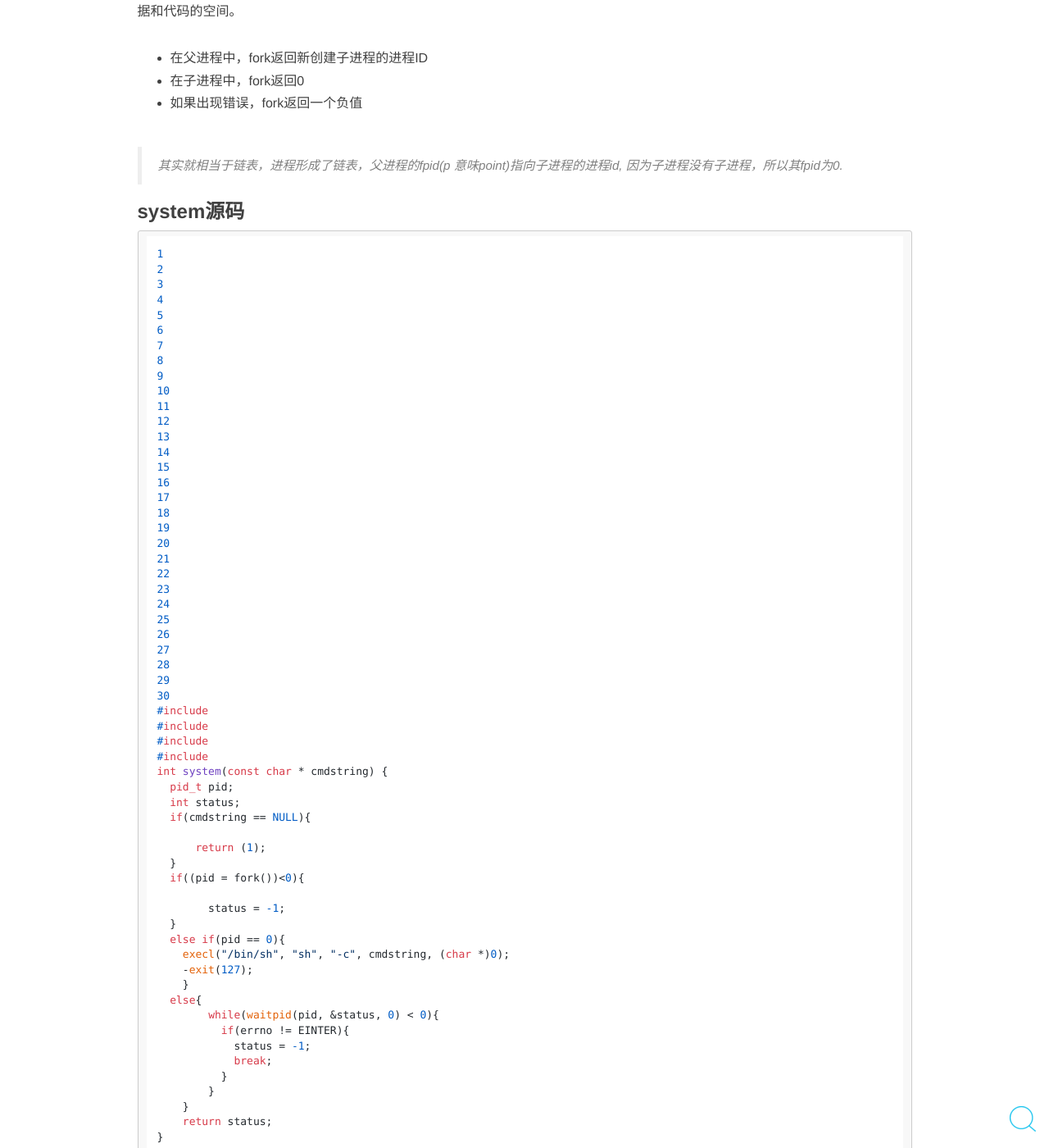
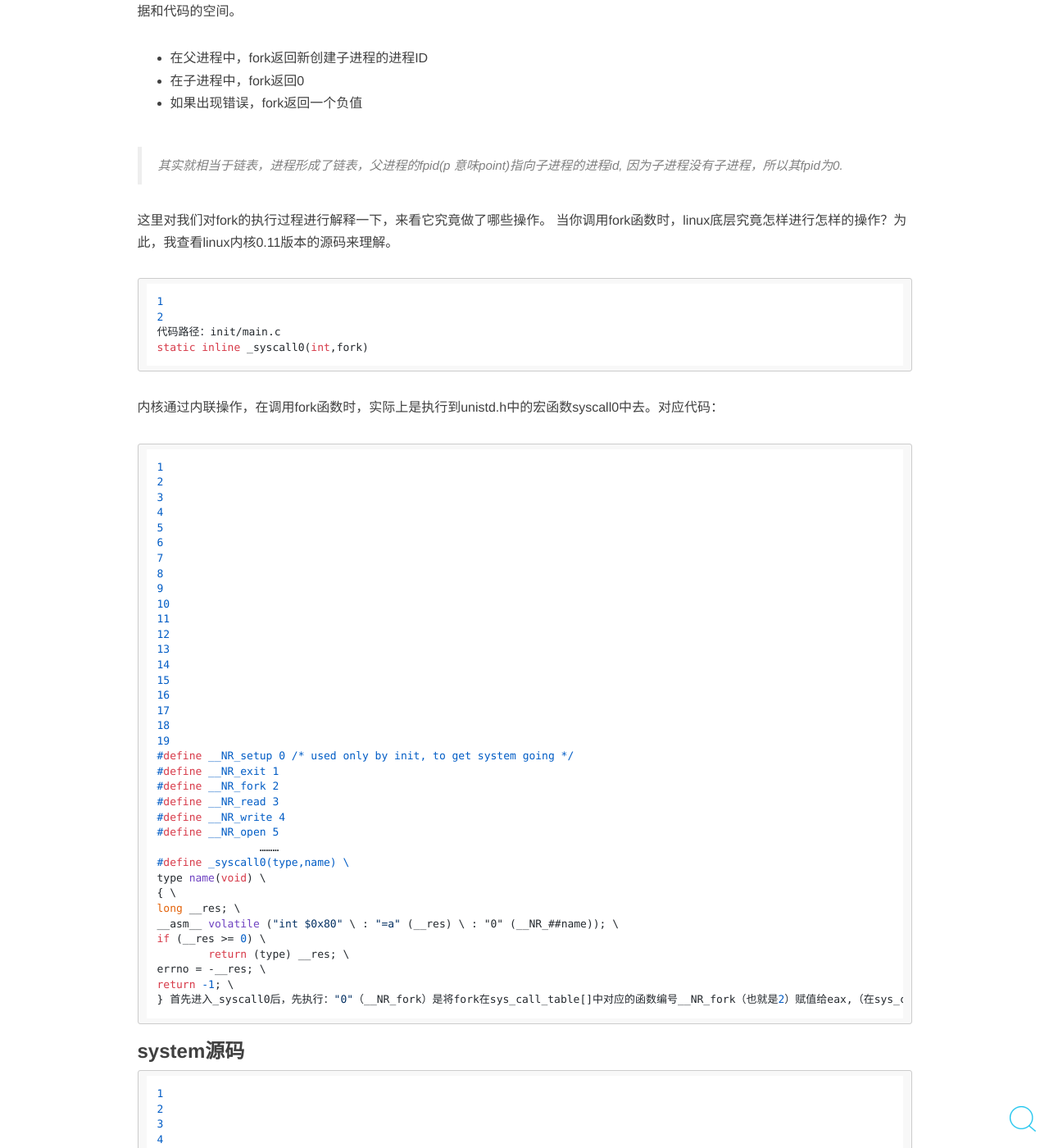
Before and after one commit to linmufeng/De4dCr0w.github.io, a Jekyll site: the page built from _posts/2017-03-08-system函数学习.md, in a window 1280 px wide and 1400 px high, scrolled down 679 px. Shown: the whole window at 82% size. Built offline with Jekyll 4.4.1, drawn with Linux system fonts in a browser that asks for light colours; nearby versions of some CDN libraries; comment, search, counter and statistics services are not loaded.

```diff
--- a/_posts/2017-03-08-system函数学习.md
+++ b/_posts/2017-03-08-system函数学习.md
@@ -23,6 +23,35 @@ fork函数通过系统调用创建一个与原来进程几乎完全相同的进
 * 如果出现错误，fork返回一个负值
 
 >其实就相当于链表，进程形成了链表，父进程的fpid(p 意味point)指向子进程的进程id, 因为子进程没有子进程，所以其fpid为0.
+
+这里对我们对fork的执行过程进行解释一下，来看它究竟做了哪些操作。
+当你调用fork函数时，linux底层究竟怎样进行怎样的操作？为此，我查看linux内核0.11版本的源码来理解。
+
+	代码路径：init/main.c
+	static inline _syscall0(int,fork)
+
+内核通过内联操作，在调用fork函数时，实际上是执行到unistd.h中的宏函数syscall0中去。对应代码：
+
+	#define __NR_setup	0	/* used only by init, to get system going */
+	#define __NR_exit	1
+	#define __NR_fork	2
+	#define __NR_read	3
+	#define __NR_write	4
+	#define __NR_open	5
+			………
+	#define _syscall0(type,name) \
+	type name(void) \
+	{ \
+	long __res; \
+	__asm__ volatile ("int $0x80" \
+		: "=a" (__res) \
+		: "0" (__NR_##name)); \
+	if (__res >= 0) \
+		return (type) __res; \
+	errno = -__res; \
+	return -1; \
+	}
+首先进入_syscall0后，先执行："0"（__NR_fork）是将fork在sys_call_table[]中对应的函数编号__NR_fork（也就是2）赋值给eax,（在sys_call_table[]中编号2即对应sys_fork函数)。然后执行int $0x80软中断。
 
 ### system源码 ###
 
```
Also changed, not shown: _posts/2017-3-12-linux内核启动过程分析.md (added, +154 -0 lines).
